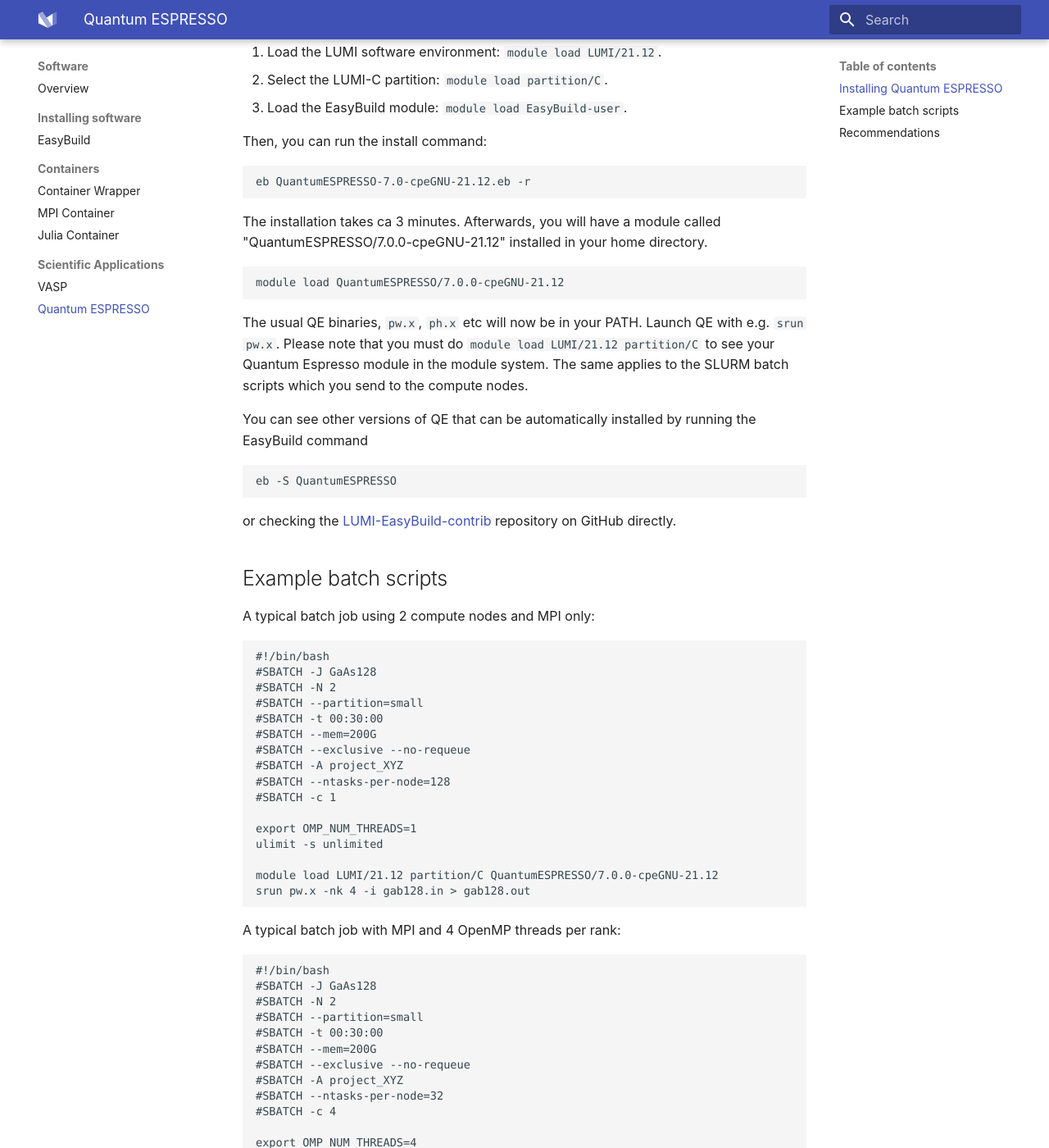
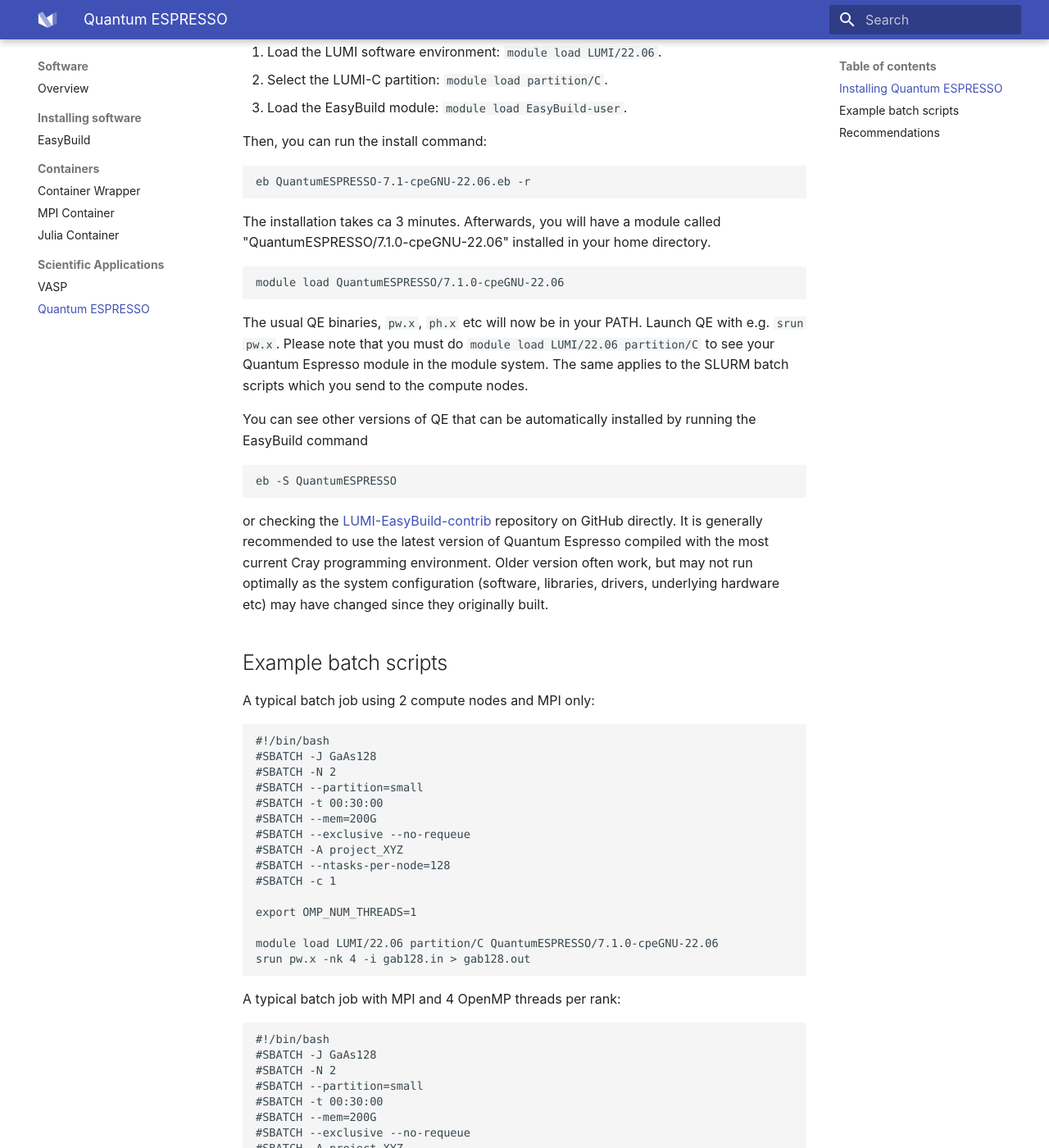
Before and after one commit to Lumi-supercomputer/lumi-userguide, an MkDocs documentation site: the page built from docs/software/packages/quantumespresso.md, in a window 1280 px wide and 1400 px high, scrolled down 504 px. Shown: the whole window at 82% size. Built offline with MkDocs 1.6.1 and Material for MkDocs 9.7.7, drawn with Linux system fonts in a browser that asks for light colours; some of the changed text lies outside the part shown.

Commit message:
Updated Quantum Espresso information for 7.1 and 22.06
Also added a tip on using RMM-DIIS algorithm

```diff
--- a/docs/software/packages/quantumespresso.md
+++ b/docs/software/packages/quantumespresso.md
@@ -6,27 +6,27 @@
 
 ## Installing Quantum ESPRESSO
 
-We provide automatic installation scripts for several versions of QE. The procedure in general is described on the [EasyBuild page](../installing/easybuild.md). The step by step procedure to install QE  7.0 is:
+We provide automatic installation scripts for several versions of QE. The procedure in general is described on the [EasyBuild page](../installing/easybuild.md). The step by step procedure to install QE 7.1 is:
 
-1. Load the LUMI software environment: `module load LUMI/21.12`.
+1. Load the LUMI software environment: `module load LUMI/22.06`.
 2. Select the LUMI-C partition: `module load partition/C`.
 3. Load the EasyBuild module: `module load EasyBuild-user`.
 
 Then, you can run the install command:
 
-    eb QuantumESPRESSO-7.0-cpeGNU-21.12.eb -r
+    eb QuantumESPRESSO-7.1-cpeGNU-22.06.eb -r
 
-The installation takes ca 3 minutes. Afterwards, you will have a module called "QuantumESPRESSO/7.0.0-cpeGNU-21.12" installed in your home directory.
+The installation takes ca 3 minutes. Afterwards, you will have a module called "QuantumESPRESSO/7.1.0-cpeGNU-22.06" installed in your home directory.
 
-    module load QuantumESPRESSO/7.0.0-cpeGNU-21.12
+    module load QuantumESPRESSO/7.1.0-cpeGNU-22.06
 
-The usual QE binaries, `pw.x`, `ph.x` etc will now be in your PATH. Launch QE with e.g. `srun pw.x`. Please note that you must do `module load LUMI/21.12 partition/C` to see your Quantum Espresso module in the module system. The same applies to the SLURM batch scripts which you send to the compute nodes.
+The usual QE binaries, `pw.x`, `ph.x` etc will now be in your PATH. Launch QE with e.g. `srun pw.x`. Please note that you must do `module load LUMI/22.06 partition/C` to see your Quantum Espresso module in the module system. The same applies to the SLURM batch scripts which you send to the compute nodes.
 
 You can see other versions of QE that can be automatically installed by running the EasyBuild command
 
     eb -S QuantumESPRESSO
 
-or checking the [LUMI-EasyBuild-contrib](https://github.com/Lumi-supercomputer/LUMI-EasyBuild-contrib/tree/main/easybuild/easyconfigs/q/QuantumESPRESSO) repository on GitHub directly.
+or checking the [LUMI-EasyBuild-contrib](https://github.com/Lumi-supercomputer/LUMI-EasyBuild-contrib/tree/main/easybuild/easyconfigs/q/QuantumESPRESSO) repository on GitHub directly. It is generally recommended to use the latest version of Quantum Espresso compiled with the most current Cray programming environment. Older version often work, but may not run optimally as the system configuration (software, libraries, drivers, underlying hardware etc) may have changed since they originally built.
 
 ## Example batch scripts
 
@@ -44,9 +44,8 @@
     #SBATCH -c 1
 
     export OMP_NUM_THREADS=1
-    ulimit -s unlimited
 
-    module load LUMI/21.12 partition/C QuantumESPRESSO/7.0.0-cpeGNU-21.12
+    module load LUMI/22.06 partition/C QuantumESPRESSO/7.1.0-cpeGNU-22.06
     srun pw.x -nk 4 -i gab128.in > gab128.out
 
 A typical batch job with MPI and 4 OpenMP threads per rank:
@@ -66,9 +65,7 @@
     export OMP_PLACES=cores
     export OMP_PROC_BIND=close
 
-    ulimit -s unlimited
-
-    module load LUMI/21.12 partition/C QuantumESPRESSO/7.0.0-cpeGNU-21.12
+    module load LUMI/22.06 partition/C QuantumESPRESSO/7.1.0-cpeGNU-22.06
     srun pw.x -nk 4 -i gab128.in > gab128.out
 
 ## Recommendations
@@ -92,6 +89,8 @@
 
 **OpenMP parallelization can be used primarily to save memory**. It is automatically used when `OMP_NUM_THREADS` is set to something else than 1 in the job script. OpenMP seems to work with decent efficiency on LUMI-C. Try testing lower numbers of `OMP_NUM_THREADS` first, about 2-4. Typically you will get about the same speed as with MPI only for regular DFT calculations, maybe somewhat faster (5-10%). The main benefit, however, is considerably less memory usage, ca 20% less for DFT. We have not tested the effect on exact exchange or other higher order methods yet.
 
-**FFT task parallelization and pencil decomposition are both necessary when running a large number of cores per pool of k-points**. The `-ntg` flag alone seems to not work in recent versions of Quantum Espresso. You need to use it together with pencil decomposition (`-pd true`), which is an undocumented feature. Typically, small values of `-ntg` are sufficient to see any speed-up, for example `-ntg 2 -pd true`.
+**FFT task parallelization and pencil decomposition are both necessary when running a large number of cores per pool of k-points**. The `-ntg` flag alone seems to not work in recent versions of Quantum Espresso. You need to use it together with pencil decomposition (`-pd true`), which is an undocumented feature. Typically, small values of `-ntg` are sufficient to see speed-up, for example `-ntg 2 -pd true`, but you need to increase `-ntg` as the number of cores increases.
 
 **For sub-space diagonalization with SCALAPACK (the flag `-nd`), keeping the default (maximum) value is typically best.** Reducing it will typically just increase the runtime.
+
+**The RMM-DIIS diagonalization algorithm is significantly faster than the Davidson algorithm on LUMI**. This is the option `diagonalization=rmm-davidson` in the input file. For regular DFT, it can be 50% faster per SCF step, so it is worth trying out. As usual, the electronic convergence may not be as a stable as with the Davidson algorithm, so it depends on the use case whether there is a net gain.
```
